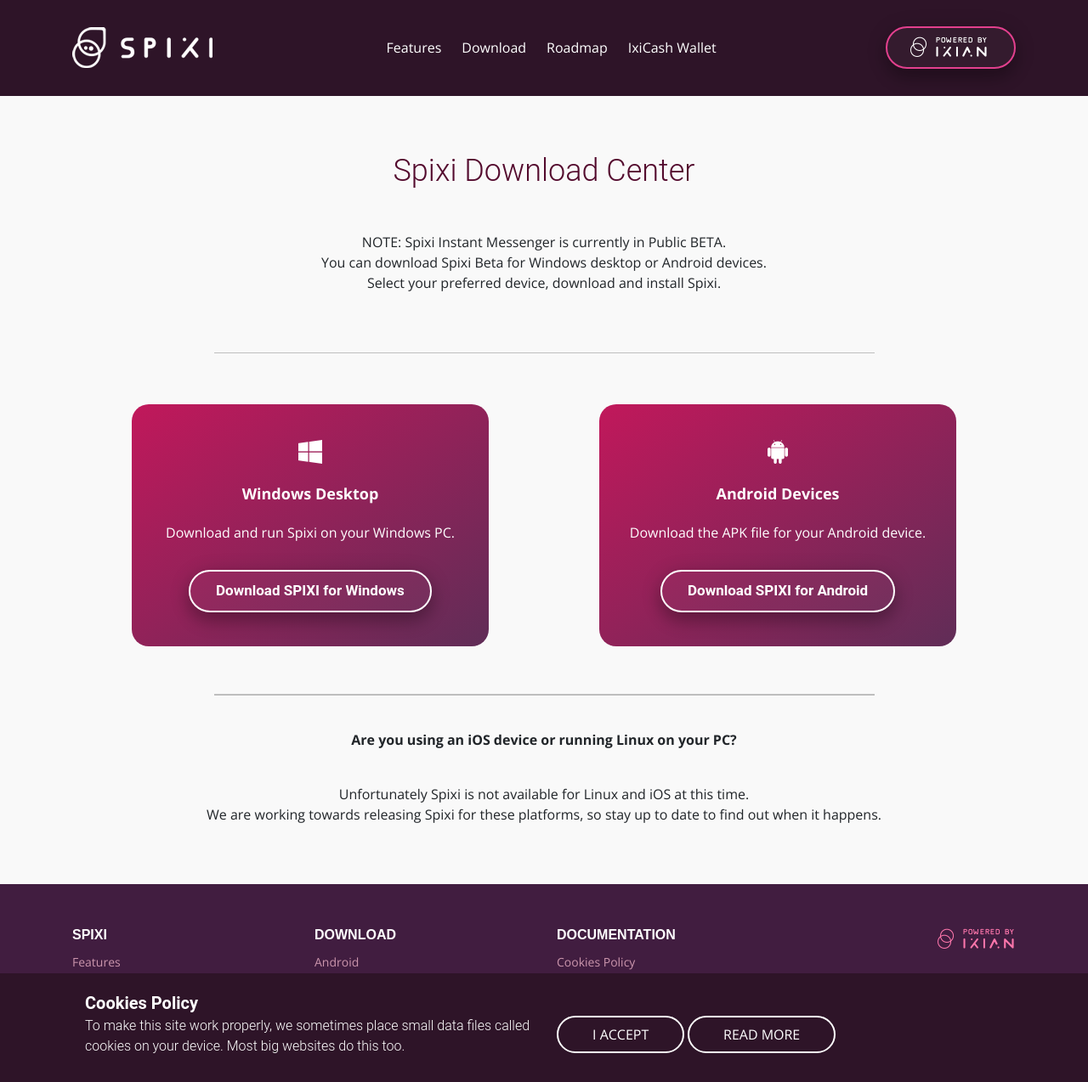
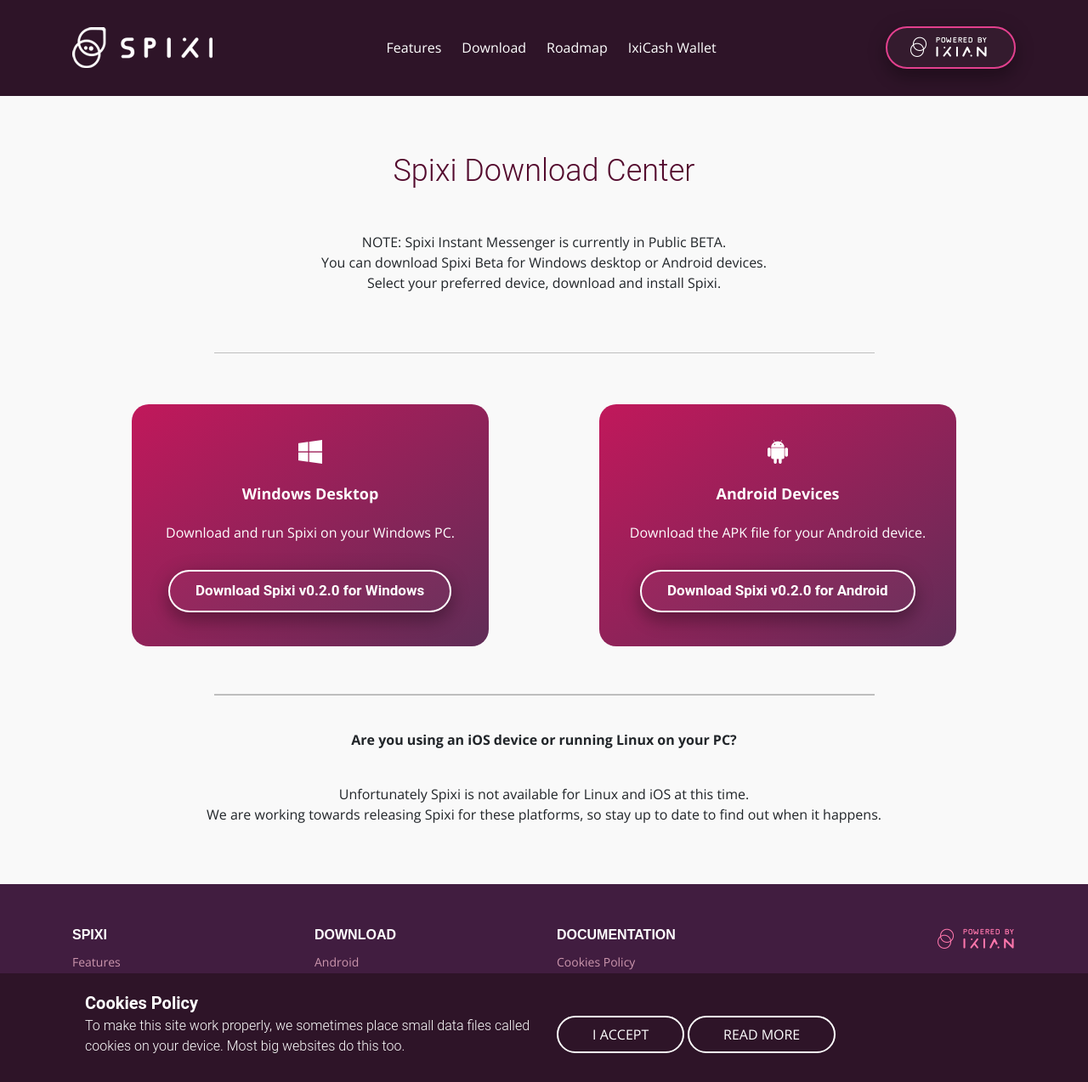
Before and after one commit to ProjectIxian/Spixi-website, a Jekyll site: the page built from download.md, in a window 1280 px wide and 1274 px high. Shown: the whole window at 85% size. Built offline with Jekyll 4.4.1, drawn with Linux system fonts in a browser that asks for light colours; nearby versions of some CDN libraries.

Commit message:
- updated download links to v0.2.0

```diff
--- a/_layouts/default.html
+++ b/_layouts/default.html
@@ -51,9 +51,9 @@
                             <div class="col-sm-4 col-md-3 item">
                                 <h3>DOWNLOAD</h3>
                                 <ul class="nav-links">
-                                    <li><a href="https://github.com/ProjectIxian/Spixi/releases/download/v0.1.1/Spixi-v0.1.1-Android.apk">Android</a></li>
+                                    <li><a href="https://github.com/ProjectIxian/Spixi/releases/download/v0.2.0/Spixi-v0.2.0-Android.apk">Android</a></li>
                                     <!--<li><a href="#">iOS</a></li>-->
-                                    <li><a href="https://github.com/ProjectIxian/Spixi/releases/download/v0.1.1/Spixi-v0.1.1-Win.zip">Windows PC</a></li>
+                                    <li><a href="https://github.com/ProjectIxian/Spixi/releases/download/v0.2.0/Spixi-v0.2.0-Win.zip">Windows PC</a></li>
                                     <!--<li><a href="#">Linux</a></li>-->
                                 </ul>
                             </div>
--- a/download.md
+++ b/download.md
@@ -14,10 +14,10 @@
     </p><div class="divider"></div>
     <div class="row" style="padding-bottom: 40px;padding-top: 60px;padding-left:20px;padding-right:20px;">
         <div class="col-md-3 col-xl-6 col-md-5 mb-3" style="background-image: linear-gradient(to bottom right, #c1185b, #602d57);margin-left: auto;margin-right: auto;max-width: 420px;border-radius: 20px;"><i class="fab fa-windows d-xl-flex justify-content-xl-center justify-content-center" style="font-size: 32px;padding-top: 40px;display: flex;color: rgb(255,255,255);"></i><strong style="font-family: 'Open Sans', sans-serif;padding-bottom: 20px;display: flex;align-items: center;justify-content: center;font-size: 18px;padding-top: 20px;color: rgb(255,255,255);">Windows Desktop</strong>
-            <p class="text-center" style="justify-content: center;align-items: center;display: flex;margin-left: 5%;margin-right: 5%;color: rgb(255,255,255);">Download and run Spixi on your Windows PC.</p><a href="https://github.com/ProjectIxian/Spixi/releases/download/v0.1.1/Spixi-v0.1.1-Win.zip"><button class="btn btn-primary text-left radial-fill" type="button" style="padding-top: 10px;margin-top: 32px;margin-left: auto;margin-right: auto;display: flex;margin-bottom: 40px;font-family: Roboto, sans-serif;box-shadow: 0 4px 24px 0 rgba(0, 0, 0, 0.2), 0 12px 20px 0 rgba(0, 0, 0, 0.19);opacity: 1;background-color: rgba(255,255,255,0.03);padding-left: 30px;padding-right: 30px;font-size: 17px;padding-bottom: 10px;font-weight: bold;border-color: white;border-radius: 40px;border: 2px solid white;">Download SPIXI for Windows</button></a>
+            <p class="text-center" style="justify-content: center;align-items: center;display: flex;margin-left: 5%;margin-right: 5%;color: rgb(255,255,255);">Download and run Spixi on your Windows PC.</p><a href="https://github.com/ProjectIxian/Spixi/releases/download/v0.2.0/Spixi-v0.2.0-Win.zip"><button class="btn btn-primary text-left radial-fill" type="button" style="padding-top: 10px;margin-top: 32px;margin-left: auto;margin-right: auto;display: flex;margin-bottom: 40px;font-family: Roboto, sans-serif;box-shadow: 0 4px 24px 0 rgba(0, 0, 0, 0.2), 0 12px 20px 0 rgba(0, 0, 0, 0.19);opacity: 1;background-color: rgba(255,255,255,0.03);padding-left: 30px;padding-right: 30px;font-size: 17px;padding-bottom: 10px;font-weight: bold;border-color: white;border-radius: 40px;border: 2px solid white;">Download Spixi v0.2.0 for Windows</button></a>
         </div>
         <div class="col-md-3 col-xl-6 col-md-5 mb-3" style="background-color: #961453;background-image: linear-gradient(to bottom right, #c1185b, #602d57);margin-left: auto;margin-right: auto;max-width: 420px;border-radius: 20px;"><i class="fab fa-android d-xl-flex justify-content-xl-center justify-content-center" style="font-size: 32px;padding-top: 40px;display: flex;color: rgb(255,255,255);"></i><strong style="font-family: 'Open Sans', sans-serif;padding-bottom: 20px;display: flex;align-items: center;justify-content: center;font-size: 18px;padding-top: 20px;color: rgb(255,255,255);">Android Devices</strong>
-            <p class="text-center" style="justify-content: center;align-items: center;display: flex;margin-left: 5%;margin-right: 5%;color: rgb(255,255,255);">Download the APK file for your Android device.</p><a href="https://github.com/ProjectIxian/Spixi/releases/download/v0.1.1/Spixi-v0.1.1-Android.apk"><button class="btn btn-primary text-left radial-fill" type="button" style="padding-top: 10px;margin-top: 32px;margin-left: auto;margin-right: auto;margin-bottom: 40px;display: flex;font-family: Roboto, sans-serif;box-shadow: 0 4px 24px 0 rgba(0, 0, 0, 0.2), 0 12px 20px 0 rgba(0, 0, 0, 0.19);opacity: 1;background-color: rgba(255,255,255,0.03);padding-left: 30px;padding-right: 30px;font-size: 17px;padding-bottom: 10px;font-weight: bold;border-color: rgb(136,52,52);border-radius: 40px;border: 2px solid white;">Download SPIXI for Android</button></a>
+            <p class="text-center" style="justify-content: center;align-items: center;display: flex;margin-left: 5%;margin-right: 5%;color: rgb(255,255,255);">Download the APK file for your Android device.</p><a href="https://github.com/ProjectIxian/Spixi/releases/download/v0.2.0/Spixi-v0.2.0-Android.apk"><button class="btn btn-primary text-left radial-fill" type="button" style="padding-top: 10px;margin-top: 32px;margin-left: auto;margin-right: auto;margin-bottom: 40px;display: flex;font-family: Roboto, sans-serif;box-shadow: 0 4px 24px 0 rgba(0, 0, 0, 0.2), 0 12px 20px 0 rgba(0, 0, 0, 0.19);opacity: 1;background-color: rgba(255,255,255,0.03);padding-left: 30px;padding-right: 30px;font-size: 17px;padding-bottom: 10px;font-weight: bold;border-color: rgb(136,52,52);border-radius: 40px;border: 2px solid white;">Download Spixi v0.2.0 for Android</button></a>
         </div>
     </div><div class="divider"></div><div class="divider"></div></div>
 <p class="text-center" style="padding-top: 40px;padding-bottom: 20;font-weight: bold;">Are you using an iOS device or running Linux on your PC?</p>
```
